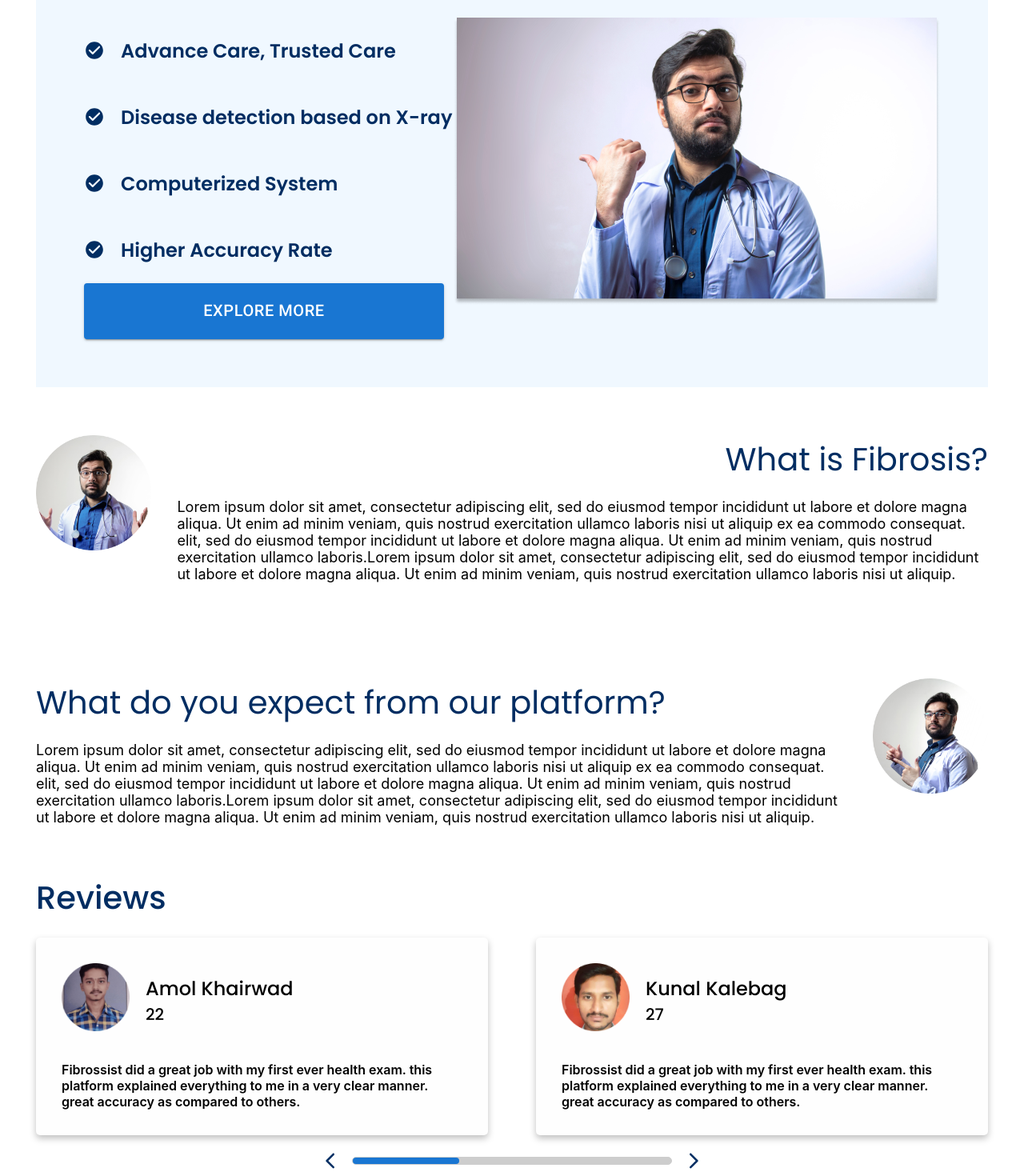
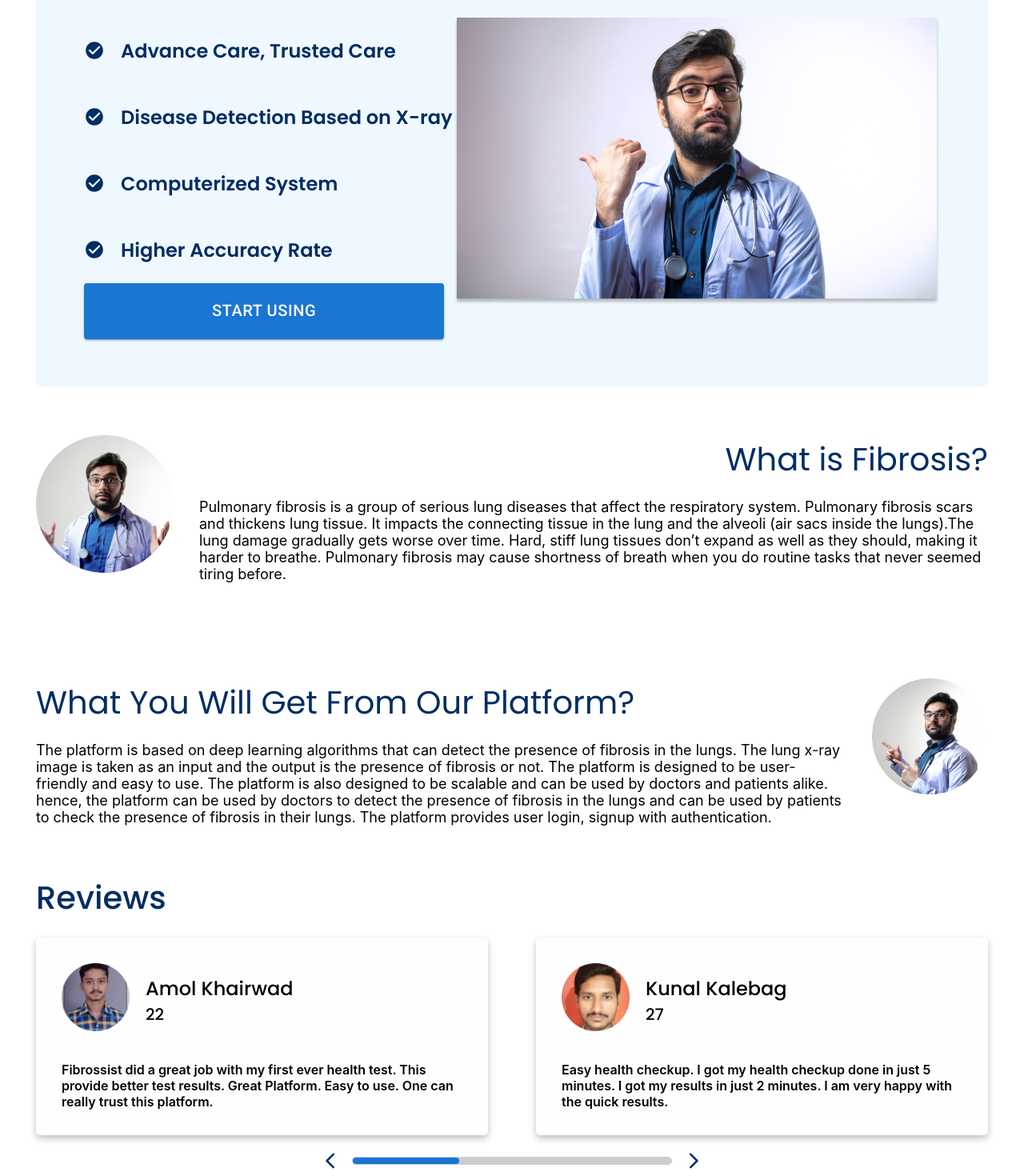
Before and after one commit to SaurabhKhade/Fibrossist-Frontend, a Next.js app: page / in a window 1280 px wide. Shown: the part 280-1750 px from the top of the page at 80% size. Built offline with nearby package versions, Linux system fonts and the light colour scheme; a web font is replaced by a local one.

Commit message:
content updated

```diff
--- a/components/Footer.js
+++ b/components/Footer.js
@@ -50,7 +50,7 @@ function Left() {
         <div className={styles.innerRight}>
           <p className={styles.title}>Quick Contact</p>
           <div>
-            <CallIcon sx={{ color: "white" }} /> <p>+91 9876543210</p>
+            <CallIcon sx={{ color: "white" }} /> <p>+91 7620623279</p>
           </div>
           <div>
             <EmailIcon sx={{ color: "white" }} /> <p>fibrossist@gmail.com</p>
--- a/components/landingPage/FirstView.js
+++ b/components/landingPage/FirstView.js
@@ -3,8 +3,22 @@ import Image from "next/image";
 import CheckCircleRoundedIcon from "@mui/icons-material/CheckCircleRounded";
 import Button from "@mui/material/Button";
 import { styled } from "@mui/material/styles";
+// import SignIn from "../../pages/login";
+import Link from "next/link";
+import { useEffect, useState } from "react";
 
 export default function FirstView() {
+  const [isLoggedIn, setIsLoggedIn] = useState(false);
+
+  useEffect(() => {
+    let token = (document.cookie.match(
+      /^(?:.*;)?\s*token\s*=\s*([^;]+)(?:.*)?$/
+    ) || [, null])[1];
+    if (token) {
+      setIsLoggedIn(true);
+    }
+  }, []);
+
   return (
     <div className={styles.firstView}>
       <div>
@@ -23,7 +37,7 @@ export default function FirstView() {
               <p>
                 <CheckCircleRoundedIcon sx={{ fontSize: 26 }} />
               </p>
-              <p>Disease detection based on X-ray</p>
+              <p>Disease Detection Based on X-ray</p>
             </div>
             <div className={styles.item}>
               <p>
@@ -40,9 +54,9 @@ export default function FirstView() {
           </div>
 
           <div>
-            <a href="#view-0">
-              <ExploreButton variant="contained">Explore More</ExploreButton>
-            </a>
+            <Link href={isLoggedIn ? "/dashboard" : "/login"}>
+              <ExploreButton variant="contained">Start Using</ExploreButton>
+            </Link>
           </div>
         </div>
         <div>
--- a/components/landingPage/Reviews.js
+++ b/components/landingPage/Reviews.js
@@ -34,41 +34,38 @@ const data = [
     name: "Amol Khairwad",
     age: "22",
     review:
-      "Fibrossist did a great job with my first ever health exam. this platform explained everything to me in a very clear manner. great accuracy as compared to others.",
+      "Fibrossist did a great job with my first ever health test. This provide better test results. Great Platform. Easy to use. One can really trust this platform.",
   },
   {
     id: "uid2",
     name: "Kunal Kalebag",
     age: "27",
     review:
-      "Fibrossist did a great job with my first ever health exam. this platform explained everything to me in a very clear manner. great accuracy as compared to others.",
+      "Easy health checkup. I got my health checkup done in just 5 minutes. I got my results in just 2 minutes. I am very happy with the quick results.",
   },
   {
     id: "uid3",
     name: "Omkar Shirote",
     age: "21",
     review:
-      "Fibrossist did a great job with my first ever health exam. this platform explained everything to me in a very clear manner. great accuracy as compared to others.",
+      "The platform is really cool. Really needed this kind of platform. Do check it out. ",
   },
   {
     id: "uid4",
     name: "Rushikesh Barsing",
     age: "25",
-    review:
-      "Fibrossist did a great job with my first ever health exam. this platform explained everything to me in a very clear manner. great accuracy as compared to others.",
+    review: "GREAT PLATFORM. Better to use.",
   },
   {
     id: "uid5",
     name: "Malhar Dhaygude",
     age: "27",
-    review:
-      "Fibrossist did a great job with my first ever health exam. this platform explained everything to me in a very clear manner. great accuracy as compared to others.",
+    review: "Nice platform, really helped me out.",
   },
   {
     id: "uid6",
     name: "Saurabh Khade",
     age: "23",
-    review:
-      "Fibrossist did a great job with my first ever health exam. this platform explained everything to me in a very clear manner. great accuracy as compared to others.",
+    review: "Good to go with.",
   },
 ];
--- a/pages/index.js
+++ b/pages/index.js
@@ -24,12 +24,12 @@ const LaterViewData = [
     className: styles.secondView,
     imgPath: "/assets/misc/secondView.png",
     title: "What is Fibrosis?",
-    text: "Lorem ipsum dolor sit amet, consectetur adipiscing elit, sed do eiusmod tempor incididunt ut labore et dolore magna aliqua. Ut enim ad minim veniam, quis nostrud exercitation ullamco laboris nisi ut aliquip ex ea commodo consequat.  elit, sed do eiusmod tempor incididunt ut labore et dolore magna aliqua. Ut enim ad minim veniam, quis nostrud exercitation ullamco laboris.Lorem ipsum dolor sit amet, consectetur adipiscing elit, sed do eiusmod tempor incididunt ut labore et dolore magna aliqua. Ut enim ad minim veniam, quis nostrud exercitation ullamco laboris nisi ut aliquip.",
+    text: "Pulmonary fibrosis is a group of serious lung diseases that affect the respiratory system. Pulmonary fibrosis scars and thickens lung tissue. It impacts the connecting tissue in the lung and the alveoli (air sacs inside the lungs).The lung damage gradually gets worse over time. Hard, stiff lung tissues don’t expand as well as they should, making it harder to breathe. Pulmonary fibrosis may cause shortness of breath when you do routine tasks that never seemed tiring before.",
   },
   {
     className: styles.thirdView,
     imgPath: "/assets/misc/thirdView.png",
-    title: "What do you expect from our platform?",
-    text: "Lorem ipsum dolor sit amet, consectetur adipiscing elit, sed do eiusmod tempor incididunt ut labore et dolore magna aliqua. Ut enim ad minim veniam, quis nostrud exercitation ullamco laboris nisi ut aliquip ex ea commodo consequat.  elit, sed do eiusmod tempor incididunt ut labore et dolore magna aliqua. Ut enim ad minim veniam, quis nostrud exercitation ullamco laboris.Lorem ipsum dolor sit amet, consectetur adipiscing elit, sed do eiusmod tempor incididunt ut labore et dolore magna aliqua. Ut enim ad minim veniam, quis nostrud exercitation ullamco laboris nisi ut aliquip.",
+    title: "What You Will Get From Our Platform?",
+    text: "The platform is based on deep learning algorithms that can detect the presence of fibrosis in the lungs. The lung x-ray image is taken as an input and the output is the presence of fibrosis or not. The platform is designed to be user-friendly and easy to use. The platform is also designed to be scalable and can be used by doctors and patients alike. hence, the platform can be used by doctors to detect the presence of fibrosis in the lungs and can be used by patients to check the presence of fibrosis in their lungs. The platform provides user login, signup with authentication.",
   },
 ];
```
